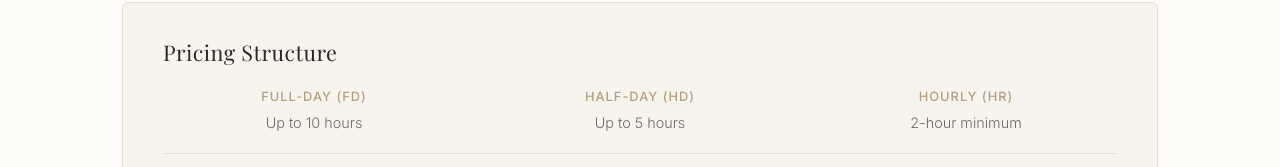
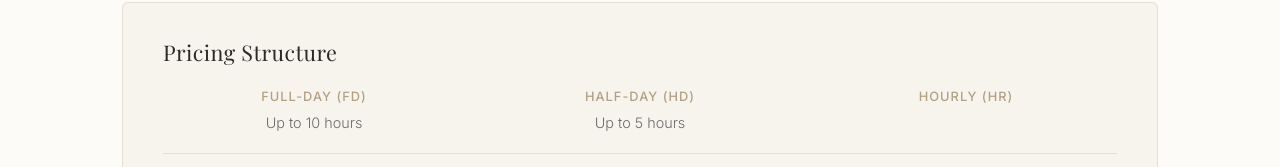
Before and after one commit to Padastic/atheaton-media, a plain HTML site: page prices/index.html in a window 1280 px wide. Shown: the part 633-800 px from the top of the page. Drawn offline with nearby package versions, Linux system fonts and the light colour scheme.

Commit message:
Remove hourly description entirely

```diff
--- a/prices/index.html
+++ b/prices/index.html
@@ -585,7 +585,6 @@
       </div>
       <div class="pricing-structure-item">
         <div class="label">Hourly (HR)</div>
-        <div class="detail"><span data-en class="block">2-hour minimum</span><span data-el class="block">Ελάχιστη χρέωση 2 ώρες</span></div>
       </div>
     </div>
     <p class="vat-note"><span data-en>All prices are net. VAT, talent, and models not included.</span><span data-el>Όλες οι τιμές είναι καθαρές. ΦΠΑ, ηθοποιοί και μοντέλα δεν περιλαμβάνονται.</span></p>
```
